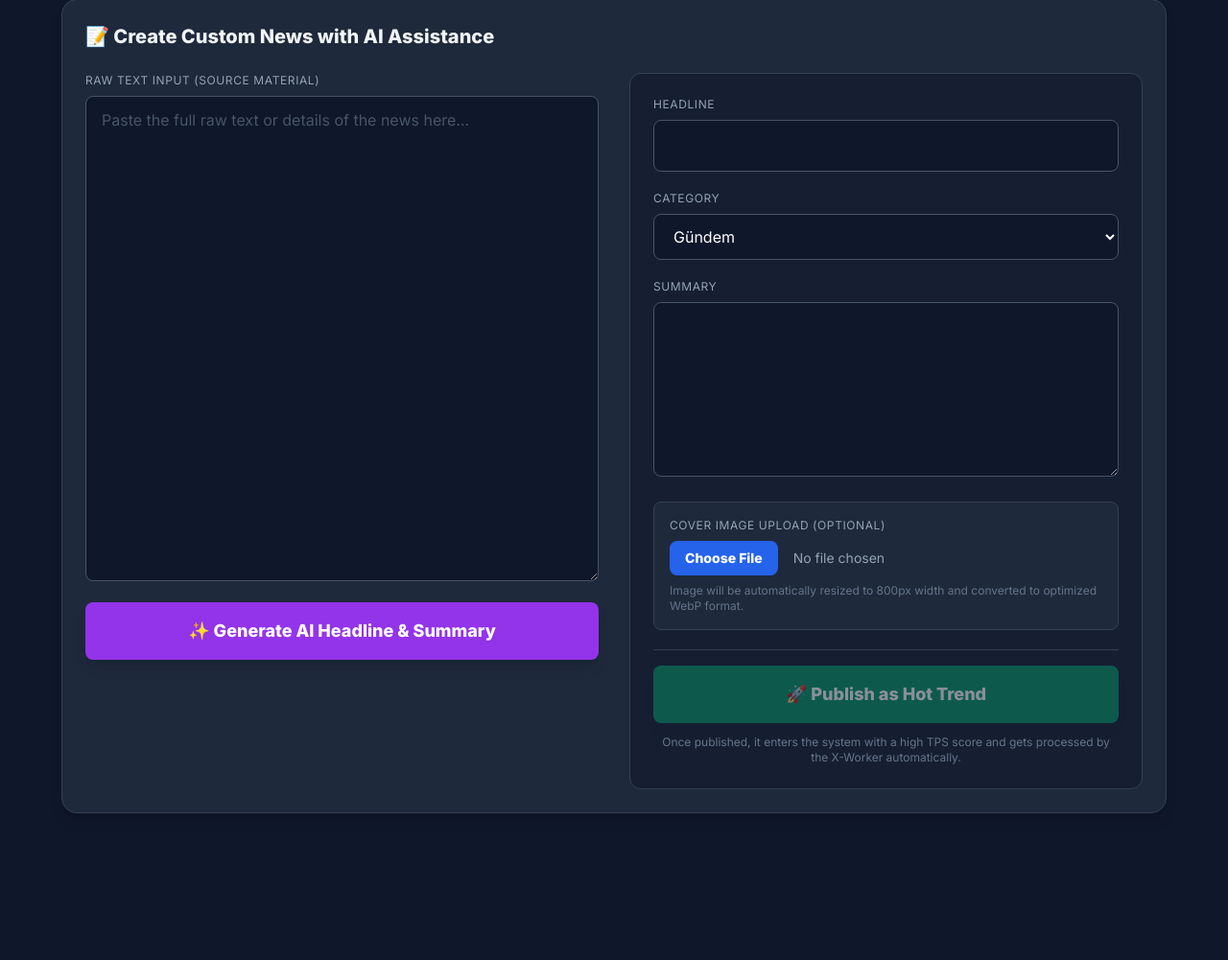
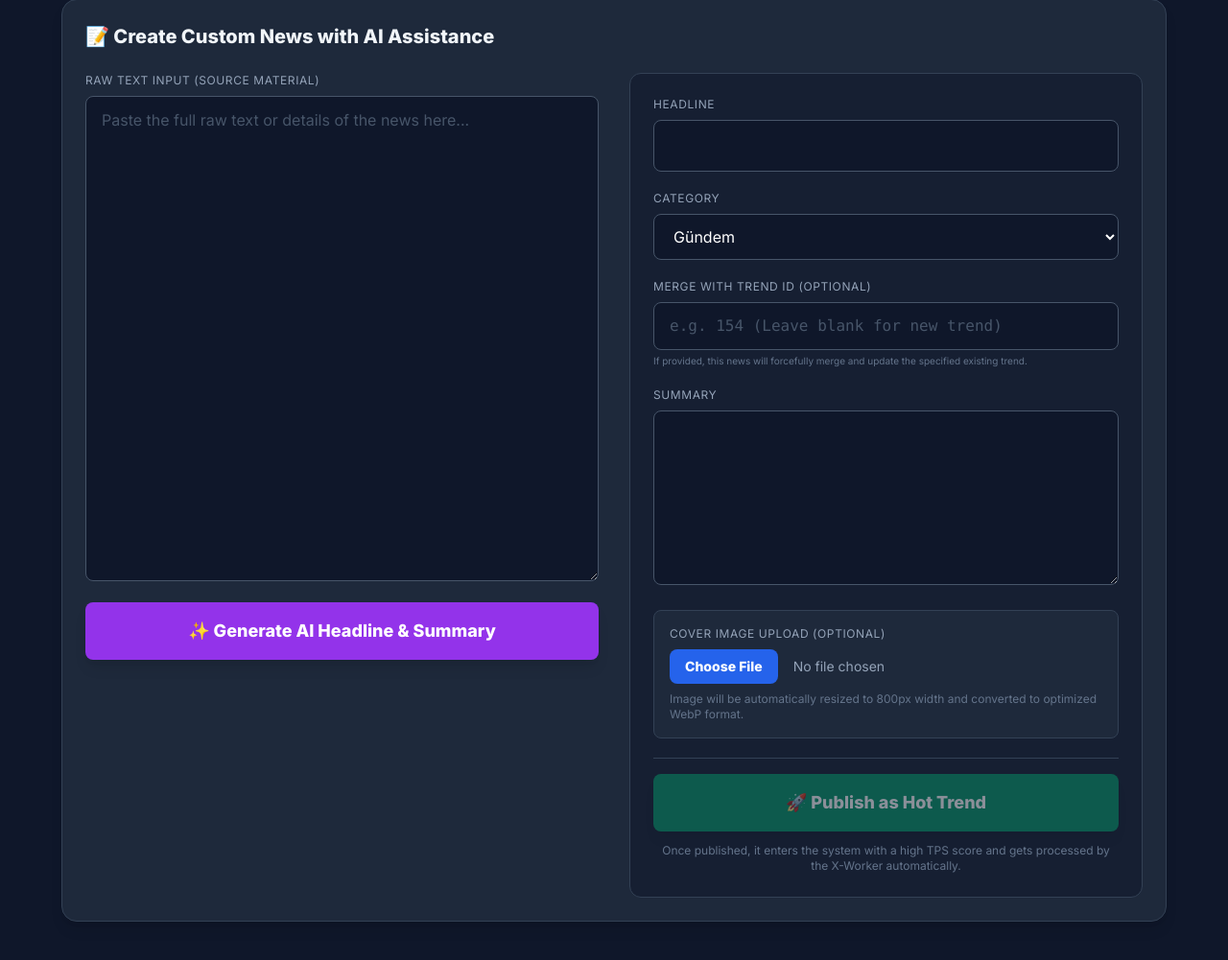
Before and after one commit to pdrm55/turkey-trend-watcher, a Flask app: template app/templates/editorial.html in a window 1280 px wide. Shown: the part 109-1110 px from the top of the page at 96% size. Before the commit the page ends 957 px from the top, so only its background shows below. Run offline with Flask 3, Linux system fonts and the light colour scheme; the template is opened without the code that fills it, so the values that code supplies are empty; some libraries are stand-ins or nearby versions.

Commit message:
Edit Editor section 2

```diff
--- a/app/api/routes.py
+++ b/app/api/routes.py
@@ -305,32 +305,65 @@ def publish_manual_news():
 
     db = SessionLocal()
     try:
+        from app.core.text_utils import slugify_turkish
+
         threshold_setting = db.query(SystemSettings).filter_by(key="x_publish_threshold").first()
         base_tps = float(threshold_setting.value) if threshold_setting else 60.0
 
         external_id = f"trendiatr_ed_{uuid.uuid4().hex[:8]}"
-
-        cluster_id, is_duplicate = ai_engine.process_news(content, "TrendiaTR", external_id)
-
-        if not cluster_id:
-            return jsonify({"error": "Vector database processing error"}), 500
+        target_trend_id = request.form.get('target_trend_id')
 
         trend = None
-        if is_duplicate:
-            trend = db.query(Trend).filter(Trend.cluster_id == cluster_id).first()
 
+        # 1. Handle Forced Merging or AI Clustering
+        if target_trend_id and target_trend_id.strip().isdigit():
+            trend = db.query(Trend).filter(Trend.id == int(target_trend_id)).first()
+            if not trend:
+                return jsonify({"error": "Belirtilen Trend ID bulunamadı."}), 404
+            cluster_id = trend.cluster_id
+
+            # Inject into ChromaDB silently to train the cluster
+            try:
+                vector = ai_engine.get_embedding(content)
+                ai_engine.collection.add(
+                    documents=[content],
+                    embeddings=[vector],
+                    metadatas=[{"source": "TrendiaTR", "cluster_id": cluster_id, "external_id": external_id, "timestamp": datetime.utcnow().timestamp(), "is_reference": False}],
+                    ids=[str(uuid.uuid4())]
+                )
+            except: pass
+        else:
+            cluster_id, is_duplicate = ai_engine.process_news(content, "TrendiaTR", external_id)
+            if not cluster_id:
+                return jsonify({"error": "Vector database processing error"}), 500
+            if is_duplicate:
+                trend = db.query(Trend).filter(Trend.cluster_id == cluster_id).first()
+
+        # 2. Create new Trend if it doesn't exist
         if not trend:
             trend = Trend(cluster_id=cluster_id, first_seen=datetime.utcnow())
             db.add(trend)
             db.flush()
 
+        # 3. Apply Editorial Updates
         trend.title = title
         trend.summary = summary
         trend.category = category
         if image_url:
             trend.cover_image = image_url
 
-        trend.final_tps = max(trend.final_tps, base_tps)
+        # 4. Generate SEO Slug if missing
+        if not trend.slug and title:
+            base_slug = slugify_turkish(title)
+            unique_slug = base_slug
+            counter = 1
+            while db.query(Trend).filter(Trend.slug == unique_slug, Trend.id != trend.id).first():
+                unique_slug = f"{base_slug}-{counter}"
+                counter += 1
+            trend.slug = unique_slug
+
+        # 5. Apply high TPS
+        trend.final_tps = max(trend.final_tps or 0.0, base_tps)
         trend.previous_tps = base_tps
         trend.score = trend.final_tps
         trend.trajectory = "up"
--- a/app/templates/editorial.html
+++ b/app/templates/editorial.html
@@ -55,6 +55,11 @@
                             <option value="Teknoloji">Teknoloji</option>
                             <option value="Sanat">Sanat</option>
                         </select>
+                    </div>
+                    <div>
+                        <label class="block text-xs text-slate-400 uppercase tracking-wider mb-2">Merge with Trend ID (Optional)</label>
+                        <input type="number" id="edTargetTrendId" placeholder="e.g. 154 (Leave blank for new trend)" class="w-full bg-slate-900 border border-slate-600 rounded-lg px-4 py-3 text-white focus:border-purple-500 focus:outline-none placeholder-slate-600 font-mono">
+                        <p class="text-[10px] text-slate-500 mt-1">If provided, this news will forcefully merge and update the specified existing trend.</p>
                     </div>
                     <div>
                         <label class="block text-xs text-slate-400 uppercase tracking-wider mb-2">Summary</label>
@@ -123,6 +128,7 @@
             const title = document.getElementById('edTitle').value.trim();
             const summary = document.getElementById('edSummary').value.trim();
             const category = document.getElementById('edCategory').value;
+            const targetTrendId = document.getElementById('edTargetTrendId').value.trim();
             const imageInput = document.getElementById('edImage');
             const imageFile = imageInput.files.length > 0 ? imageInput.files[0] : null;
 
@@ -141,6 +147,10 @@
             formData.append('title', title);
             formData.append('summary', summary);
             formData.append('category', category);
+
+            if (targetTrendId) {
+                formData.append('target_trend_id', targetTrendId);
+            }
 
             if (imageFile) {
                 formData.append('image', imageFile);
@@ -179,6 +189,7 @@
                     document.getElementById('edTitle').value = '';
                     document.getElementById('edSummary').value = '';
                     document.getElementById('edImage').value = '';
+                    document.getElementById('edTargetTrendId').value = '';
                     btn.disabled = true;
                     btn.innerHTML = "🚀 Publish as Hot Trend";
                 } else {
```
Also changed, not shown: app/core/scoring.py (+8 -0 lines).
